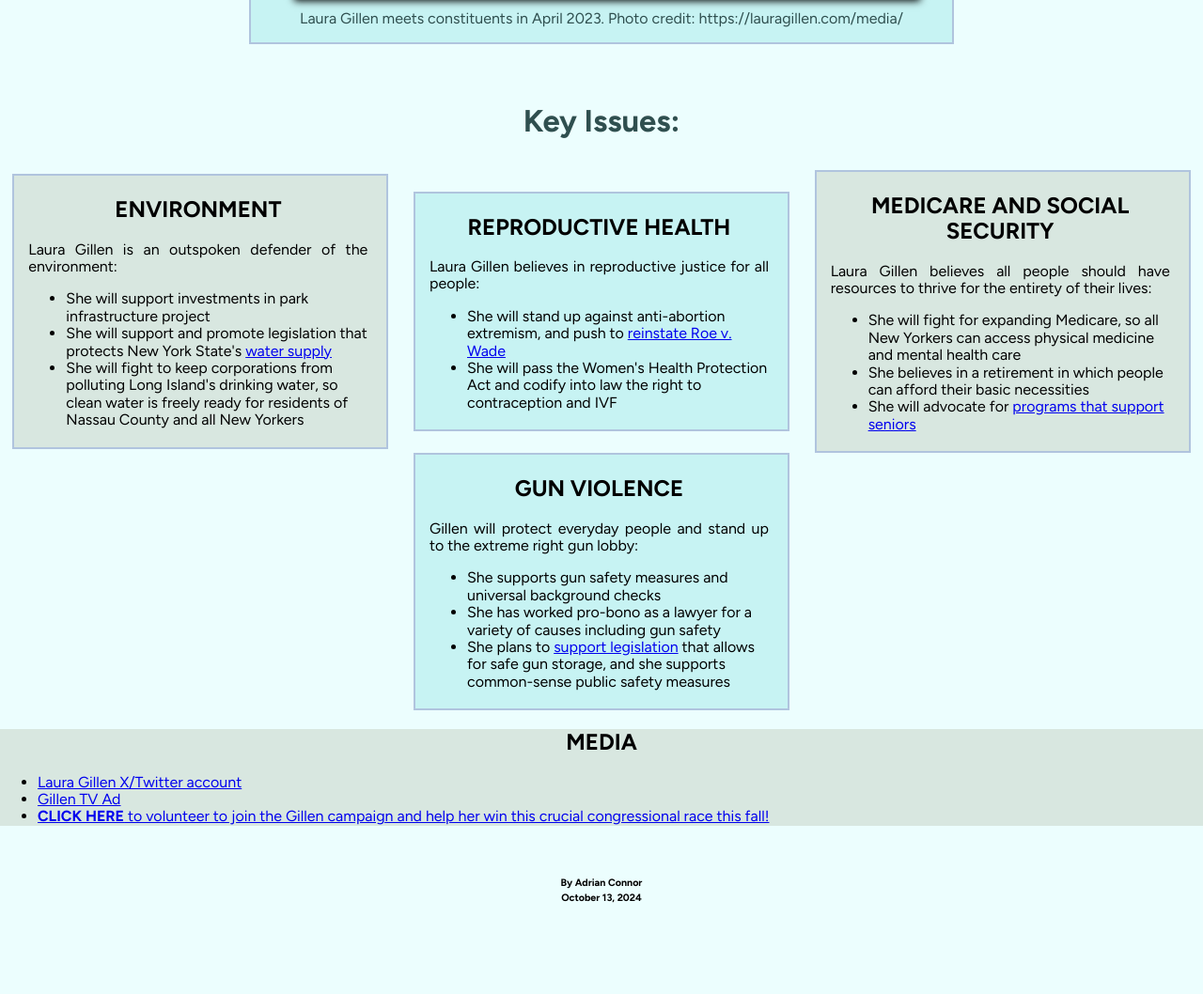
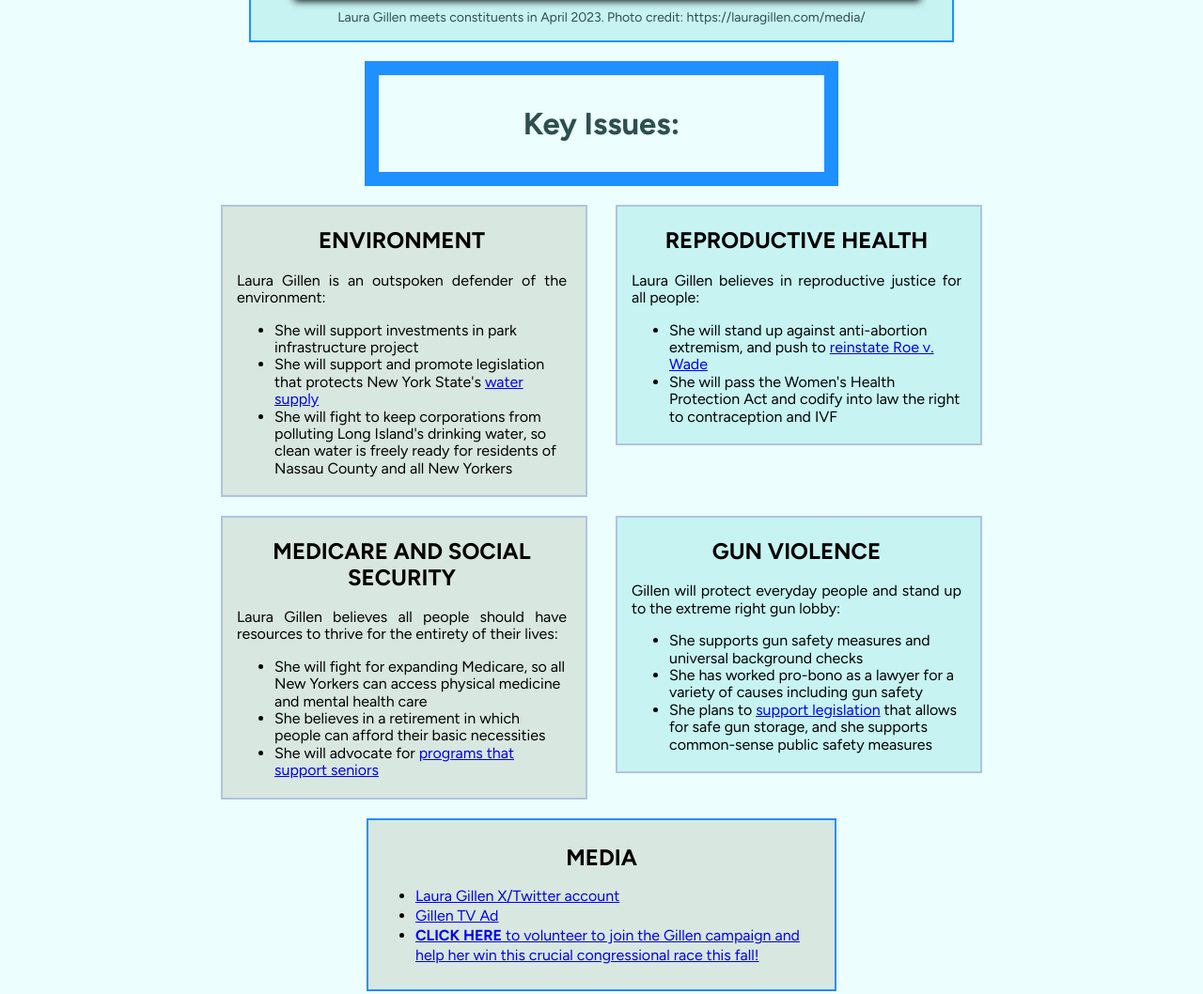
Before and after one commit to sodabox333/LGILLEN, a plain HTML site: page index.html in a window 1280 px wide. Shown: the part 571-1629 px from the top of the page at 94% size. Before the commit the page ends 1536 px from the top, so only its background shows below. Drawn offline with nearby package versions, Linux system fonts and the light colour scheme; files whose address does not match are found by name.

Commit message:
Add files via upload

```diff
--- a/stylesheet.css
+++ b/stylesheet.css
@@ -44,6 +44,7 @@ figure{ max-width: 750px;
 figcaption{color: darkslategray;
     pading: 2px;
     margin: 10px;
+    font-size: 14px;
     }
 
 img{    max-width:100%;
@@ -73,7 +74,8 @@ h6{
     margin:3px;}   /* try negative numbers to take away space or you could put them
 							in a class together to move em closer together*/
 
-p { text-align: justify; }
+p { text-align: justify;
+ }
 
 
 .LG{
@@ -91,7 +93,7 @@ p { text-align: justify; }
         background-color: #c7f3f3;
         /*padding: 5px*/;
          border: 2px solid;
-        border-color: lightsteelblue;
+        border-color: dodgerblue;
         margin: auto;
         max-width: 750px;
         text-align: center;
@@ -114,11 +116,21 @@ p { text-align: justify; }
         }
 
 .issues {
+        border: 15px solid;
 
+        border-color: dodgerblue;
+
+        margin:auto;
+        max-width: 750px;
+        text-align: left;
         font-style: strong;
         color:darkslategray;
         font-size: 28px;
-        padding-top: 30px;
+
+        width:60%;
+        padding-top:-20px;
+
+        margin-top: 20px;
 
     }
 
@@ -142,7 +154,14 @@ p { text-align: justify; }
         margin-top: 20px;}
 
 .mediabox {text-justify: left;
-    text-align: left;    }
+    text-align: left;
+     border: 2px solid;
+        padding: 10px;
+        border-color: dodgerblue;
+        margin: auto;
+        max-width: 500px;
+        margin-top: 20px;
+        line-height: 21px;}
 
 
 
@@ -162,7 +181,7 @@ p { text-align: justify; }
     /* all the rules have to live in here!!!*/
 
     .container {
-        width: 400px;
+        width: 390px;
         height: 580 px;
         }
 
@@ -170,13 +189,20 @@ p { text-align: justify; }
         display: flex;
         flex-wrap: wrap;
         justify-content: flex-start;
+        justify-content: space-between;
 
-        }
+        align-items: stretch;
+
+        } */
 
 
 	.container{
 			margin:auto;
 	   }
+
+    body{ max-width: 840px;
+            text-align: center;
+            margin:auto;}
 
 
 
```
